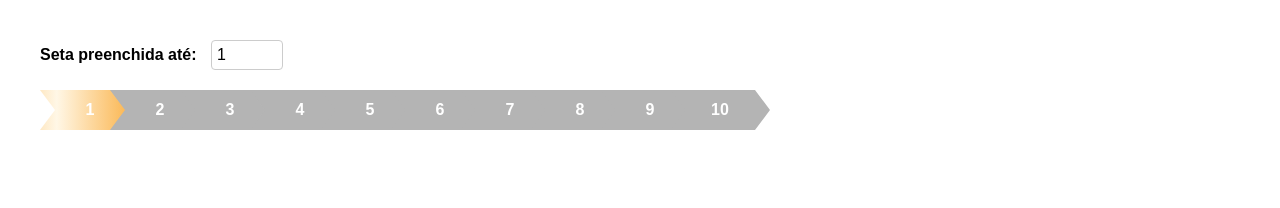
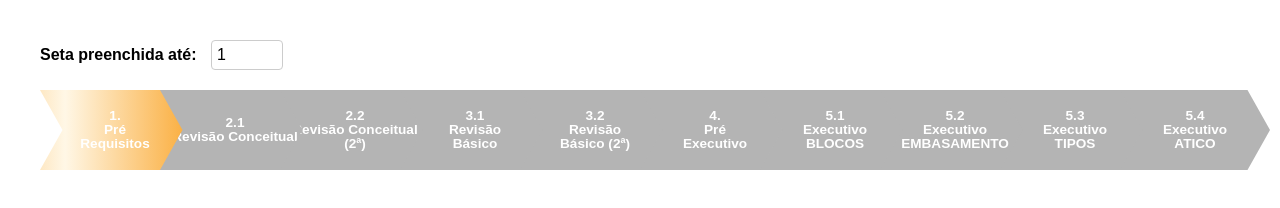
Before and after one commit to LuizDNGomes/pagina_excel, a plain HTML site: page t.html in a window 1280 px wide. Drawn offline with Linux system fonts and the light colour scheme.

Commit message:
Update t.html

```diff
--- a/t.html
+++ b/t.html
@@ -16,8 +16,8 @@
       margin-bottom: 30px;
     }
     .arrow {
-      width: 100px;
-      height: 40px;
+      width: 180px;
+      height: 60px;
       clip-path: polygon(0 0, 85% 0, 100% 50%, 85% 100%, 0 100%, 15% 50%);
       background: #b4b4b4;
       margin-right: -30px;
@@ -28,8 +28,12 @@
       justify-content: center;
       font-weight: bold;
       color: #fff;
-      font-size: 1rem;
-      z-index: 1;
+  font-size: 0.85rem;
+  z-index: 1;
+  text-align: center;
+  padding: 10px 8px 10px 8px;
+  line-height: 1.05;
+  word-break: break-word;
     }
     .arrow.filled {
       background: #f99d18;
@@ -84,12 +88,26 @@
     const input = document.getElementById('arrowNumber');
     const totalArrows = 10;
 
+    const arrowTexts = [
+      '1. <br>Pré <br>Requisitos',
+      '2.1<br>Revisão Conceitual',
+      '2.2<br>Revisão Conceitual (2ª)',
+      '3.1<br>Revisão<br> Básico',
+      '3.2<br>Revisão<br> Básico (2ª)',
+      '4.<br>Pré <br>Executivo',
+      '5.1 <br>Executivo<br>BLOCOS',
+      '5.2 <br>Executivo<br>EMBASAMENTO',
+      '5.3 <br>Executivo<br>TIPOS',
+      '5.4 <br>Executivo<br>ATICO'
+    ];
+
     function renderArrows(selected) {
       progressBar.innerHTML = '';
       for (let i = 1; i <= totalArrows; i++) {
         const arrow = document.createElement('div');
         arrow.classList.add('arrow');
-        arrow.textContent = i;
+        // Quebra de linha para textos longos
+  arrow.innerHTML = arrowTexts[i-1];
         if (i < selected) arrow.classList.add('filled');
         if (i === selected) arrow.classList.add('active');
         progressBar.appendChild(arrow);
```
